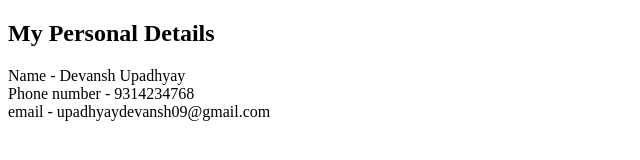
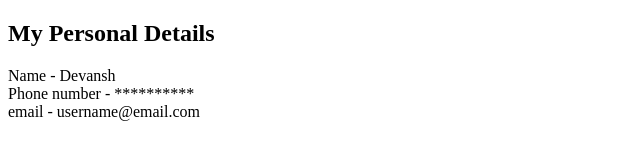
Before and after one commit to devansh0609/html, a plain HTML site: page contact.html in a window 1280 px wide. Shown: the whole page, without its empty margins (0-640 px from the left). Drawn offline with Linux system fonts and the light colour scheme.

Commit message:
Update contact.html

```diff
--- a/contact.html
+++ b/contact.html
@@ -6,9 +6,9 @@
     </head>
     <body>
         <h2>My Personal Details</h2>
-        <p> Name - Devansh Upadhyay<br>
-            Phone number - 9314234768<br>
-            email - upadhyaydevansh09@gmail.com<br>
+        <p> Name - Devansh<br>
+            Phone number - **********<br>
+            email - username@email.com<br>
         </p>
     </body>
 </html>
```
